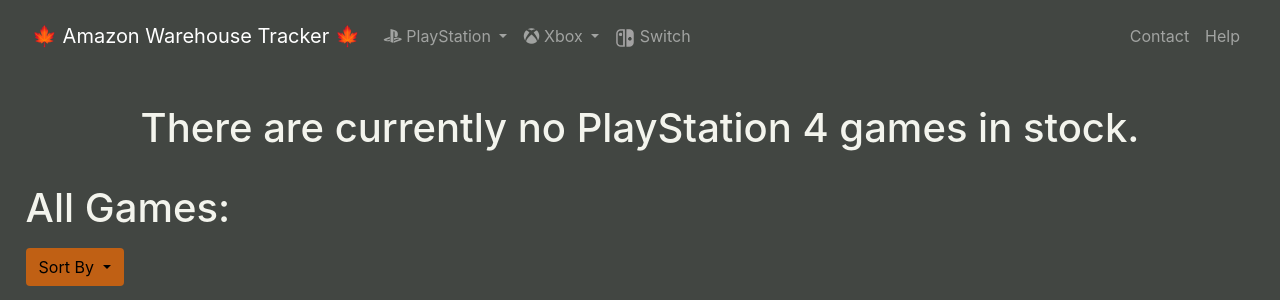
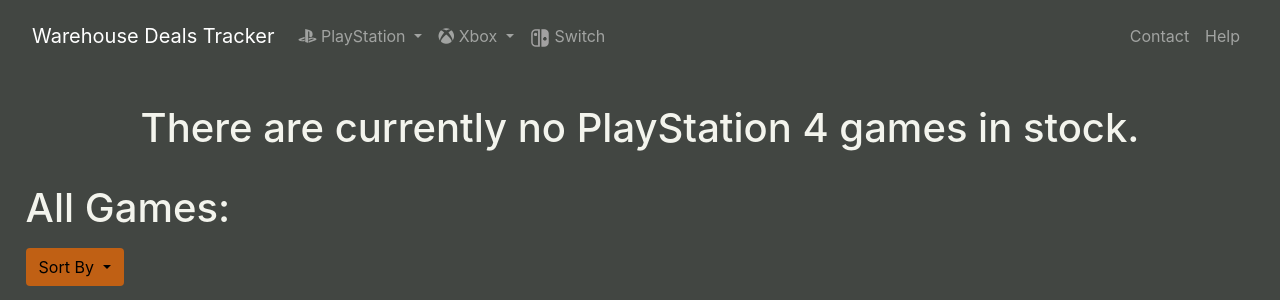
Before and after one commit to Chris-OR/Warehouse-Deals-Tracker, a Flask app: page /ps4 in a window 1280 px wide. Shown: the top 300 px of the page. Run offline with Flask 2, Linux system fonts and the light colour scheme; some libraries are stand-ins or nearby versions.

Commit message:
update some styling

```diff
--- a/static/css/styles.css
+++ b/static/css/styles.css
@@ -269,8 +269,10 @@ body {
 
 #submit {
      background-color: #c06014;
+     color: black;
 }
 
 #submit:hover {
     background-color: #df6f17;
+    color: black;
 }
--- a/templates/header.html
+++ b/templates/header.html
@@ -31,7 +31,7 @@
 <body>
 
   <nav class="navbar navbar-expand-lg navbar-dark">
-    <a class="navbar-brand" href="{{ url_for('home') }}">🍁 Amazon Warehouse Tracker 🍁</a>
+    <a class="navbar-brand" href="{{ url_for('home') }}">Warehouse Deals Tracker</a>
     <button class="navbar-toggler" type="button" data-toggle="collapse" data-target="#navbarSupportedContent" aria-controls="navbarSupportedContent" aria-expanded="false" aria-label="Toggle navigation">
       <span class="navbar-toggler-icon"></span>
     </button>
```
